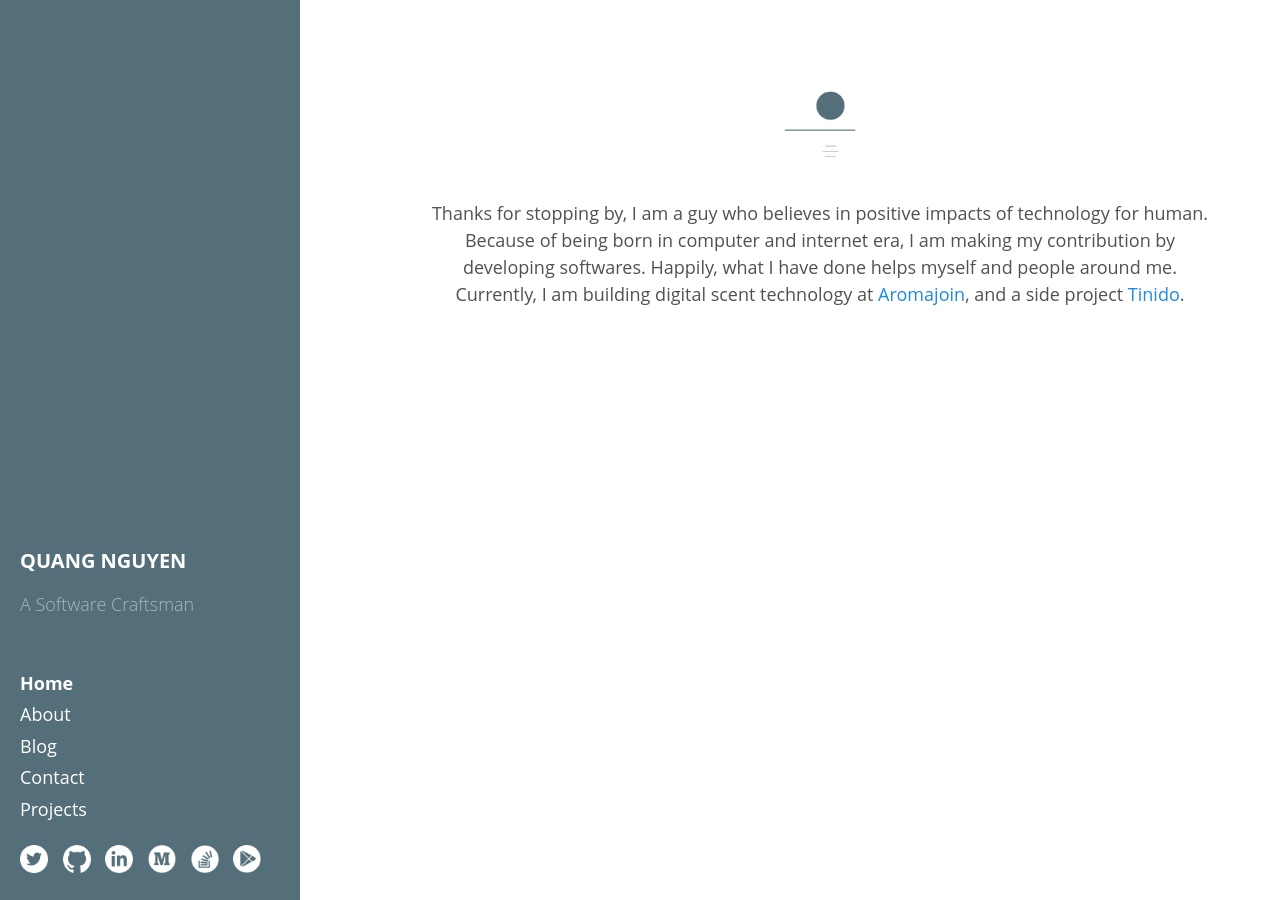
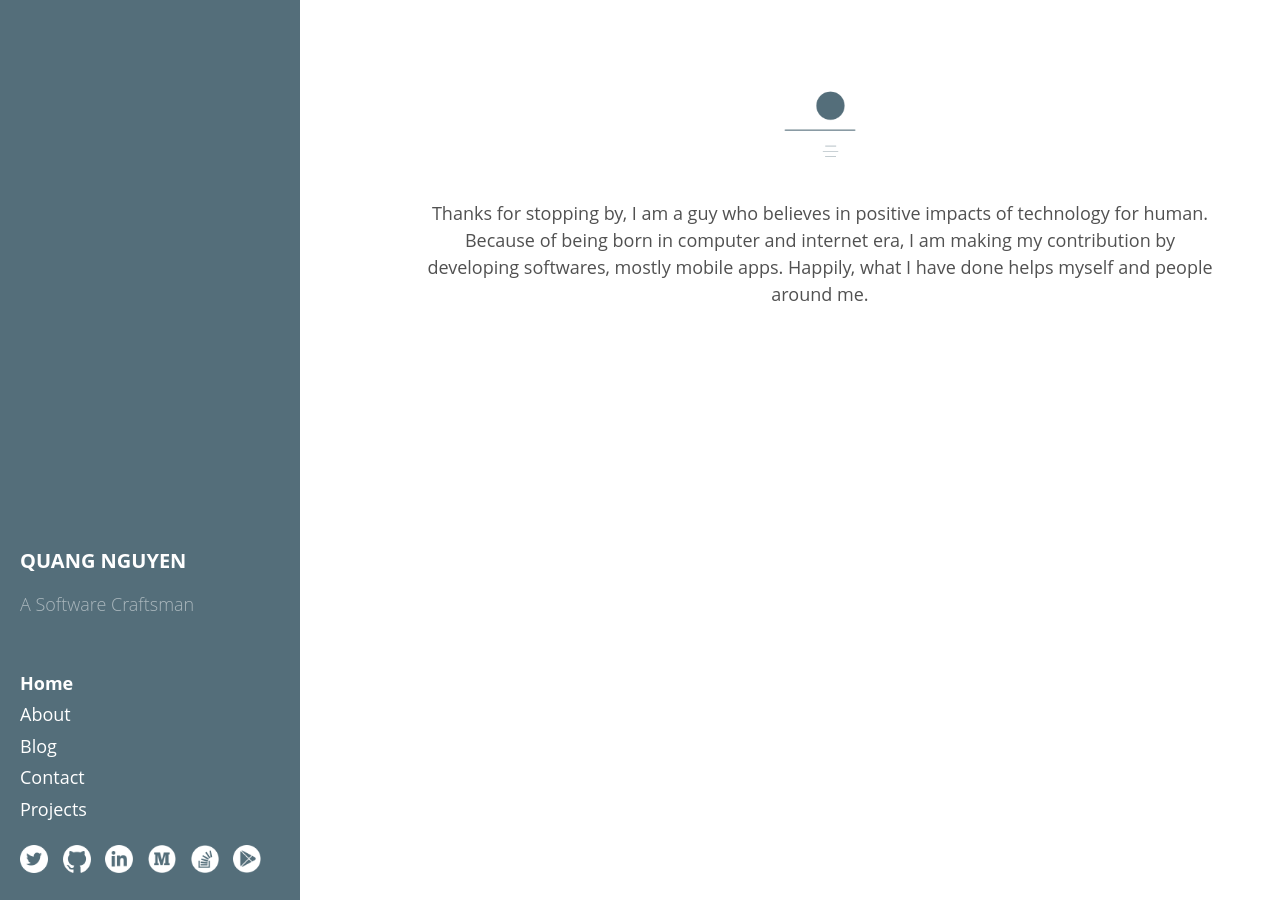
Before and after one commit to quangctkm9207/quangctkm9207.github.io, a Jekyll site: the page built from index.md, in a window 1280 px wide. Built offline with Jekyll 4.4.1, drawn with Linux system fonts in a browser that asks for light colours; comment, search, counter and statistics services are not loaded.

Commit message:
Update index.md

```diff
--- a/index.md
+++ b/index.md
@@ -5,6 +5,6 @@
 <p align="center">
  <img src="{{ site.newbaseurl }}assets/icon_144_white.png" height="100" width="100">
   Thanks for stopping by, I am a guy who believes in positive impacts of technology for human.
-  Because of being born in computer and internet era, I am making my contribution by developing softwares. Happily, what I have done helps myself and people around me. Currently, I am building digital scent technology at <a href="https://aromajoin.com">Aromajoin</a>, and a side project <a href="https://tinido.com">Tinido</a>.
+  Because of being born in computer and internet era, I am making my contribution by developing softwares, mostly mobile apps. Happily, what I have done helps myself and people around me.
   <br><br>
 </p>
```
